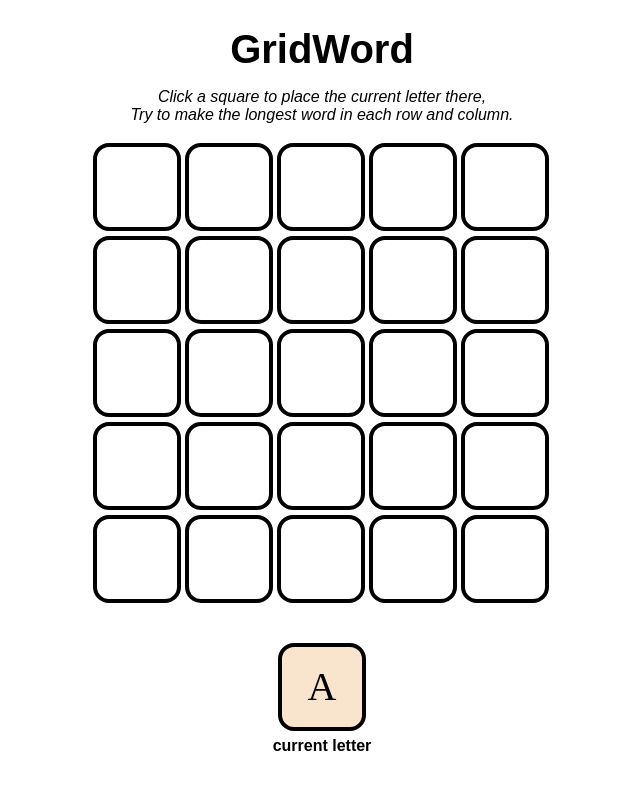
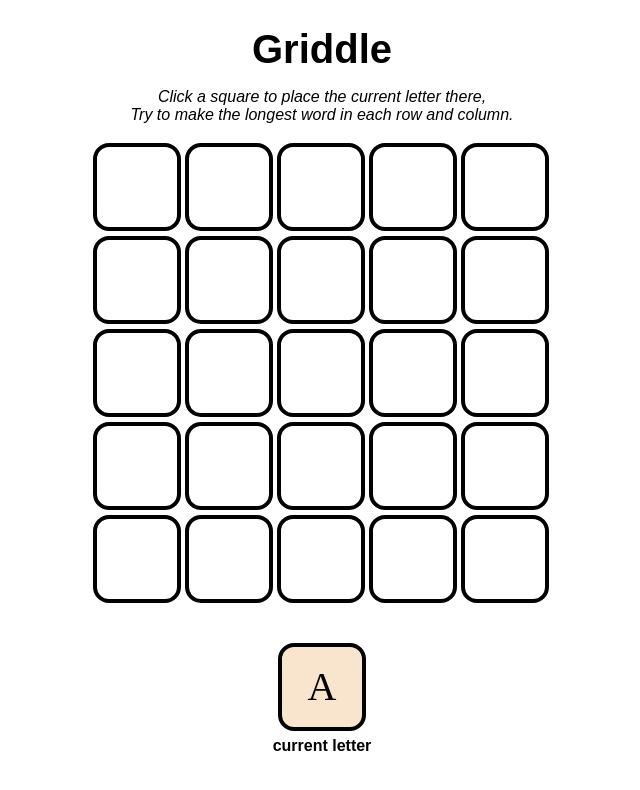
Before and after one commit to EzaEx/griddle, a plain HTML site: page index.html in a window 1280 px wide. Shown: the whole page, without its empty margins (318-958 px from the left). Drawn offline with Linux system fonts and the light colour scheme.

Commit message:
Change site title

```diff
--- a/index.html
+++ b/index.html
@@ -4,11 +4,11 @@
         <meta charset="UTF-8" />
         <meta name="viewport" content="width=device-width, initial-scale=1.0" />
         <meta http-equiv="X-UA-Compatible" content="ie=edge" />
-        <title>GridWord</title>
+        <title>Griddle</title>
         <link rel="stylesheet" href="style.css" />
     </head>
     <body>
-        <h1>GridWord</h1>
+        <h1>Griddle</h1>
         <p>
             <i
                 ><span id="intro"
```
